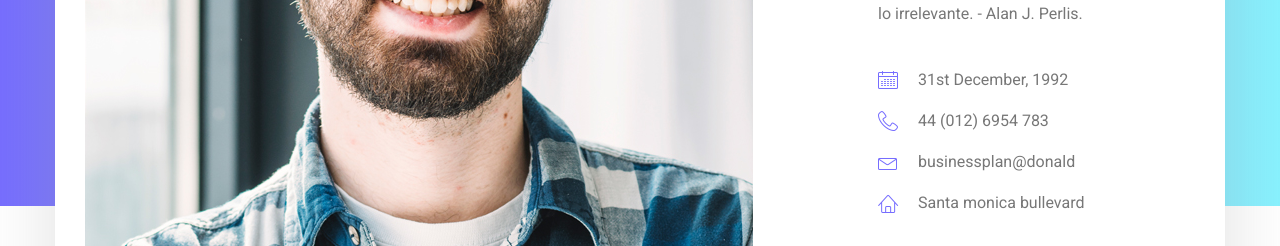
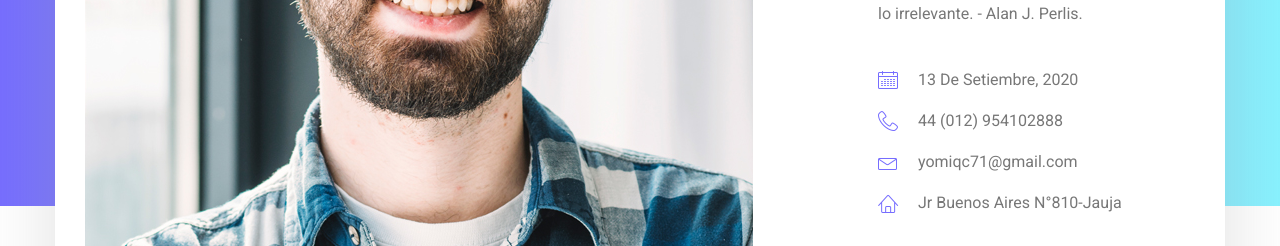
Before and after one commit to JHOSELIN7124/PRUEBAS, a plain HTML site: page index.html in a window 1280 px wide. Shown: the part 554-800 px from the top of the page. Drawn offline with Linux system fonts and the light colour scheme.

Commit message:
Update index.html
7

```diff
--- a/index.html
+++ b/index.html
@@ -80,10 +80,10 @@
 									<p>Un lenguaje de programación es de bajo nivel cuando requiere que prestes atencion a lo irrelevante.
 - Alan J. Perlis.</p>
 									<ul class="list basic_info">
-										<li><a href="#"><i class="lnr lnr-calendar-full"></i> 31st December, 1992</a></li>
-										<li><a href="#"><i class="lnr lnr-phone-handset"></i> 44 (012) 6954 783</a></li>
-										<li><a href="#"><i class="lnr lnr-envelope"></i> businessplan@donald</a></li>
-										<li><a href="#"><i class="lnr lnr-home"></i> Santa monica bullevard</a></li>
+										<li><a href="#"><i class="lnr lnr-calendar-full"></i> 13 De Setiembre, 2020</a></li>
+										<li><a href="#"><i class="lnr lnr-phone-handset"></i> 44 (012) 954102888</a></li>
+										<li><a href="#"><i class="lnr lnr-envelope"></i> yomiqc71@gmail.com</a></li>
+										<li><a href="#"><i class="lnr lnr-home"></i>Jr Buenos Aires N°810-Jauja</a></li>
 									</ul>
 									<ul class="list personal_social">
 										<li><a href="#"><i class="fa fa-facebook"></i></a></li>
```
